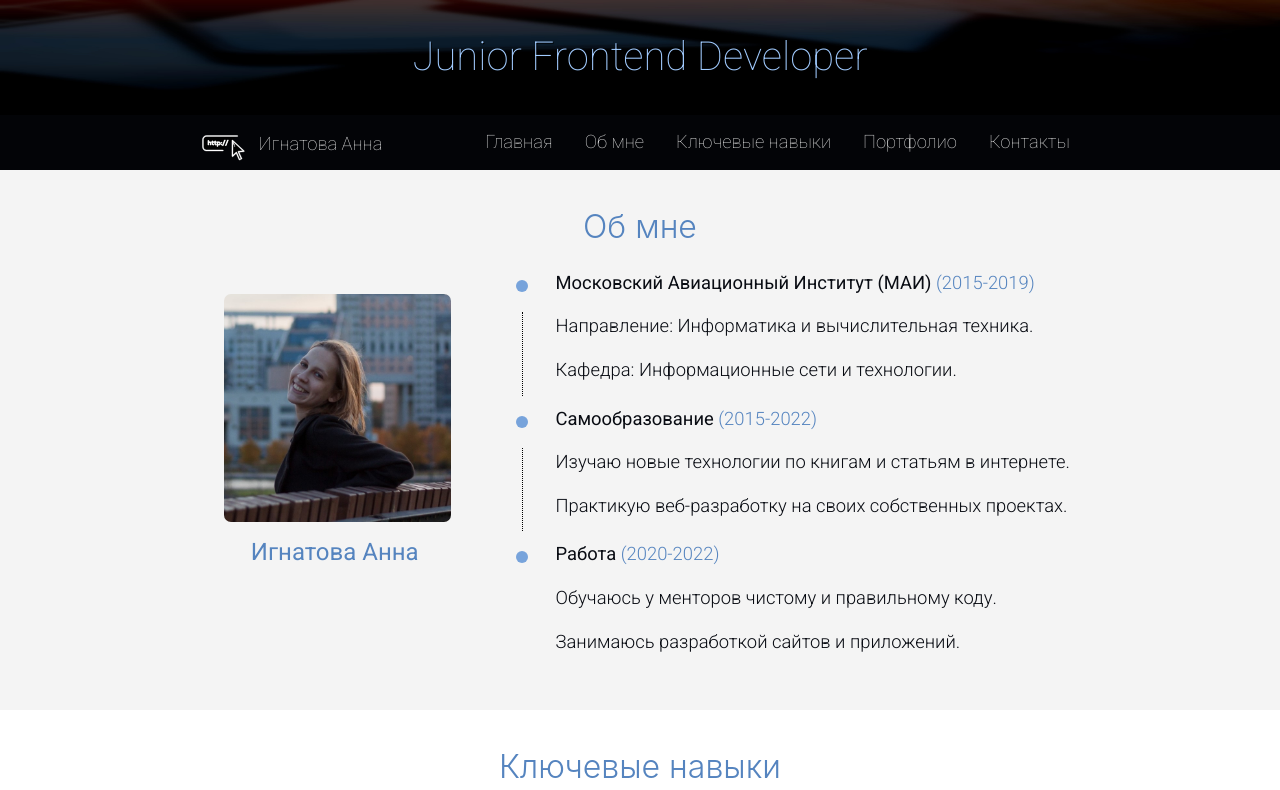
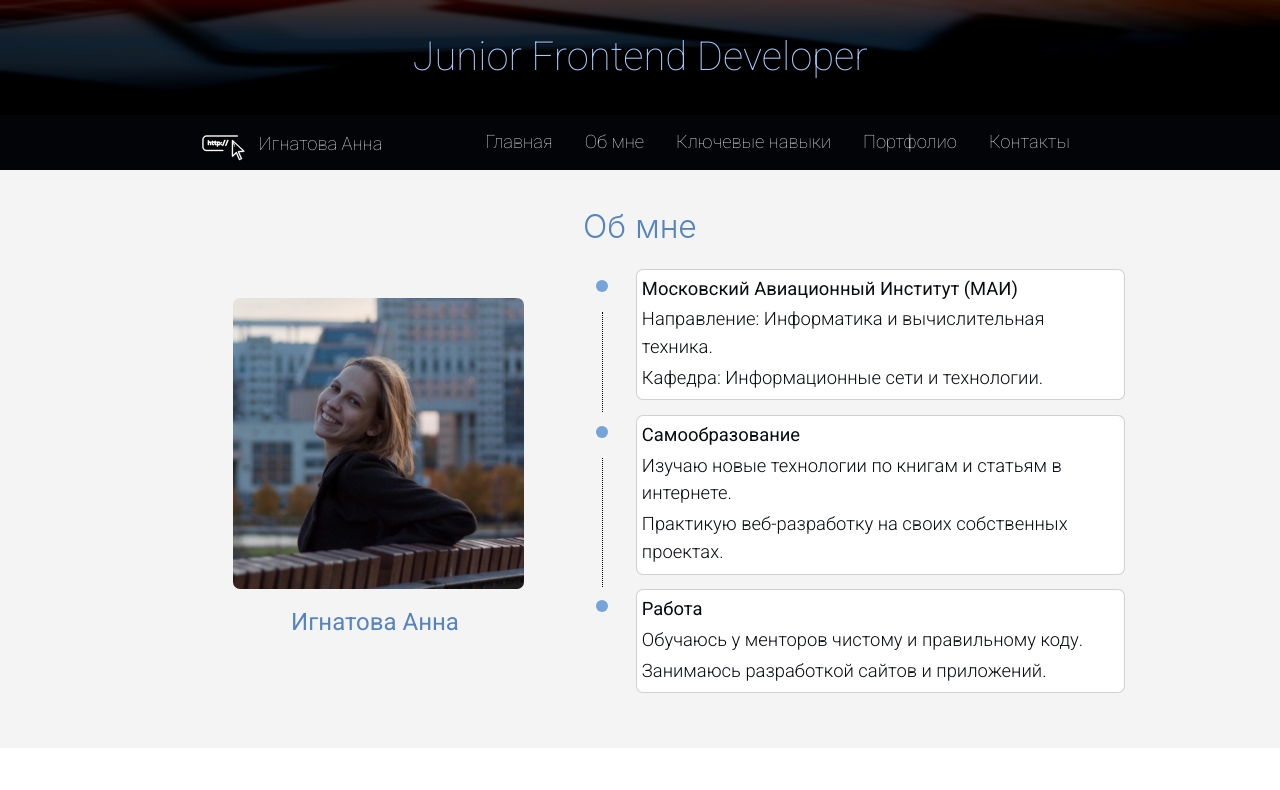
Before and after one commit to AnigalHub/Portfolio, a Nuxt app: page / in a window 1280 px wide. Shown: the top 790 px of the page. Built offline with nearby package versions, Linux system fonts and the light colour scheme.

Commit message:
добавлен блок block_li

```diff
--- a/components/about.vue
+++ b/components/about.vue
@@ -3,16 +3,18 @@
     <b-container>
       <h2>Об мне</h2>
       <b-row>
-        <b-col cols="4">
+        <b-col cols="5">
           <img src="../static/me.jpg">
           <p class="name">Игнатова Анна</p>
         </b-col>
         <b-col>
           <ul>
             <li class="text" v-for="(education,index) in About" :key="index">
-              <p><b>{{education.name}}<span> {{education.year}}</span></b></p>
-              <p>{{education.direction}}</p>
-              <p>{{education.department}}</p>
+              <div class="block_li">
+                <p><b>{{education.name}}</b></p>
+                <p>{{education.direction}}</p>
+                <p>{{education.department}}</p>
+              </div>
             </li>
           </ul>
         </b-col>
```
